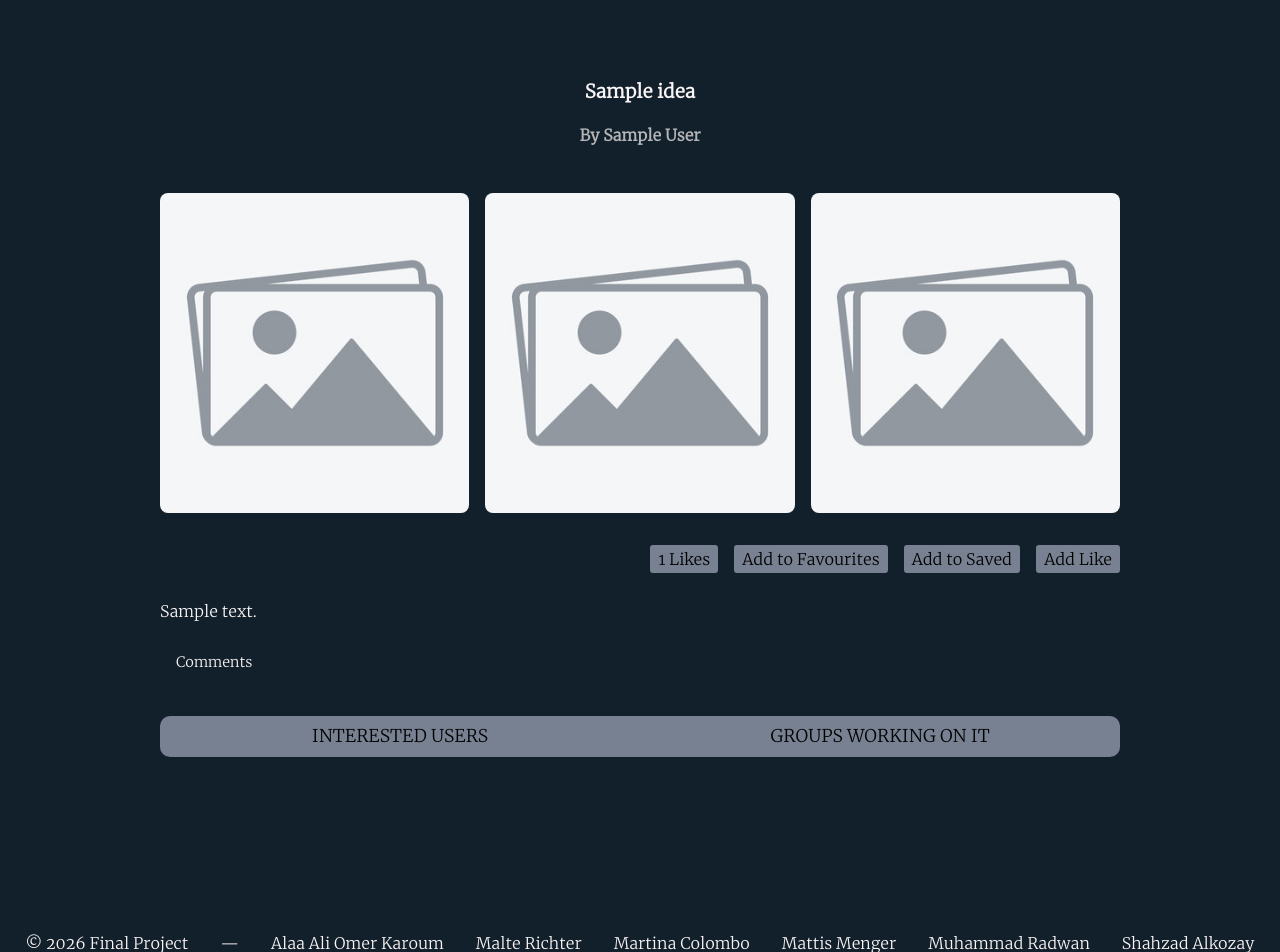
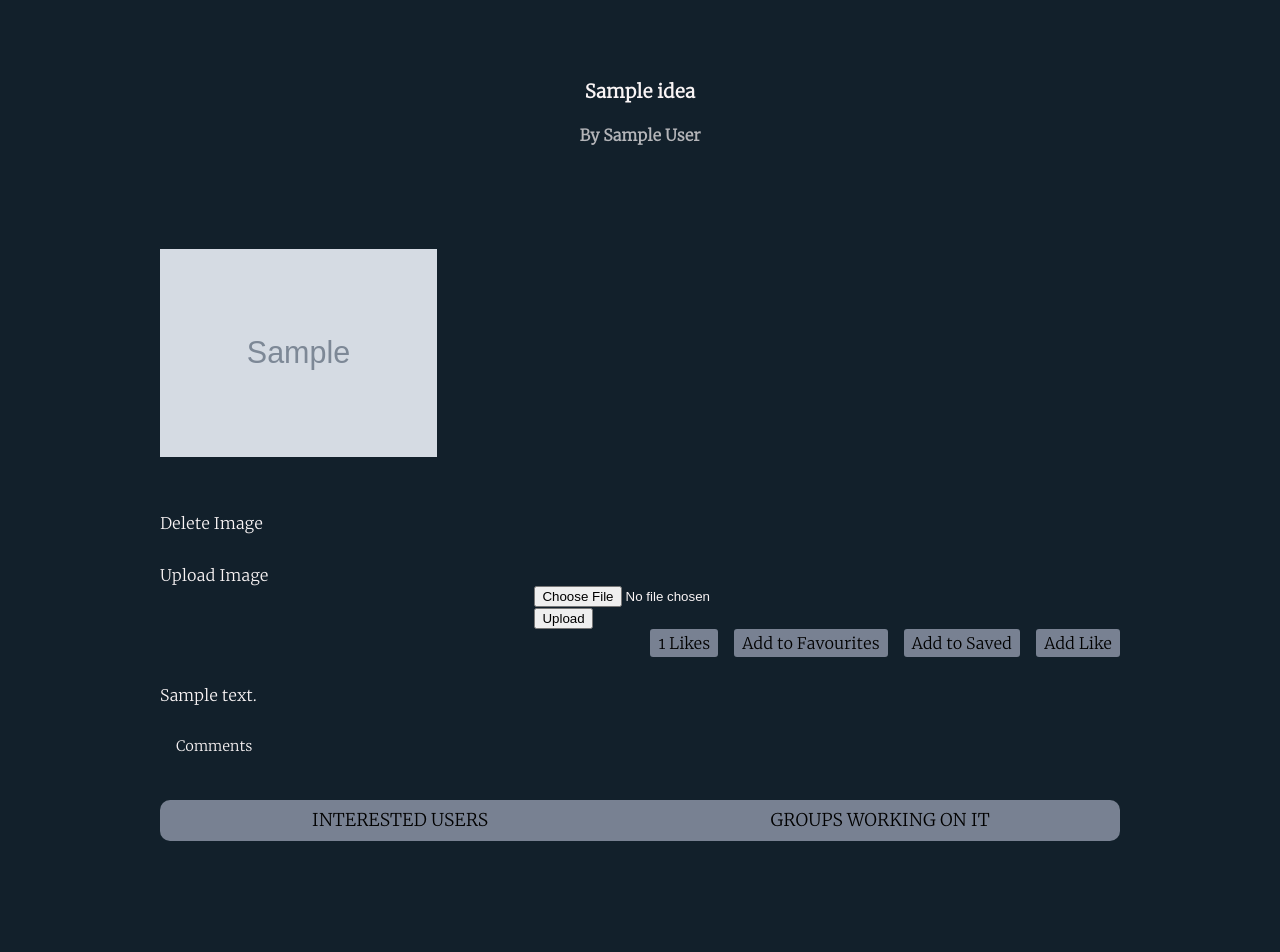
Before and after one commit to mradwan123/ideacloud, a Django app: template templates/project_details.html in a window 1280 px wide. Shown: the part 290-1242 px from the top of the page. Run offline with Django 5.2, Linux system fonts and the light colour scheme; the template is opened without the code that fills it: most values are stand-ins (such as "Sample title", 1, 10 or a date in 2020); grey boxes marked "Sample" are stand-in pictures; some web fonts are replaced.

Commit message:
feat: added being able to add and delete pictures under a project idea

```diff
--- a/static/css/idea_cloud.css
+++ b/static/css/idea_cloud.css
@@ -264,16 +264,17 @@ label {
 }
 
 .images-row {
-    display: flex;
+    display: grid;
+    grid-template-columns: repeat(3, 1fr);
     gap: 1rem;
     width: 100%;
     margin-bottom: 2rem;
 }
 
 .images-row img {
-    width: calc((100% - 2rem) / 3);
+    width: calc((100% - 2rem));
     height: 20rem;
-    object-fit: cover;
+    object-fit: contain;
     display: block;
     border-radius: 0.5rem;
 }
--- a/templates/project_details.html
+++ b/templates/project_details.html
@@ -15,10 +15,27 @@
 <!-- info of the project section -->
 <!-- images are only a placeholder -->
 <div class="images-row">
+  {% for image_data in idea.images_projects %}
+  <div>
+    <img src="{{  image_data.image  }}">
+    {% if author_id ==  user_id %}
+      <a href="{% url 'front-end:remove-image-from-project' idea.id image_data.id  %}">Delete Image</a>
+    {% endif %}
+  </div>
+  {% endfor %}
+  <!-- <img src="../static/images/image_placeholder.jpg">
   <img src="../static/images/image_placeholder.jpg">
-  <img src="../static/images/image_placeholder.jpg">
-  <img src="../static/images/image_placeholder.jpg">
+  <img src="../static/images/image_placeholder.jpg"> -->
 </div>
+
+{% if author_id == user_id %}
+<label>Upload Image</label>
+<form method ="POST" action="{% url 'front-end:add-image-to-project' idea.id  %}" enctype="multipart/form-data">
+	{% csrf_token %}
+  <input type="file" id="project-image-upload" name="project-image">
+	<input type="submit" value="Upload">
+</form>
+{% endif %}
 
 
 <div class="project-actions">
```
Also changed, not shown: front_end/urls.py (+6 -1 lines), front_end/views.py (+49 -1 lines), media/project_images/Screenshot_from_2025-11-14_11-02-18_fgUnODh.png (added), media/project_images/Screenshot_from_2025-11-14_11-02-18_fgUnODh_Rk74pyA.png (added), media/project_images/default_0v4Uf4M_N8tMSMA.jpg (added), media/project_images/default_0v4Uf4M_syp4ddV.jpg (added).
